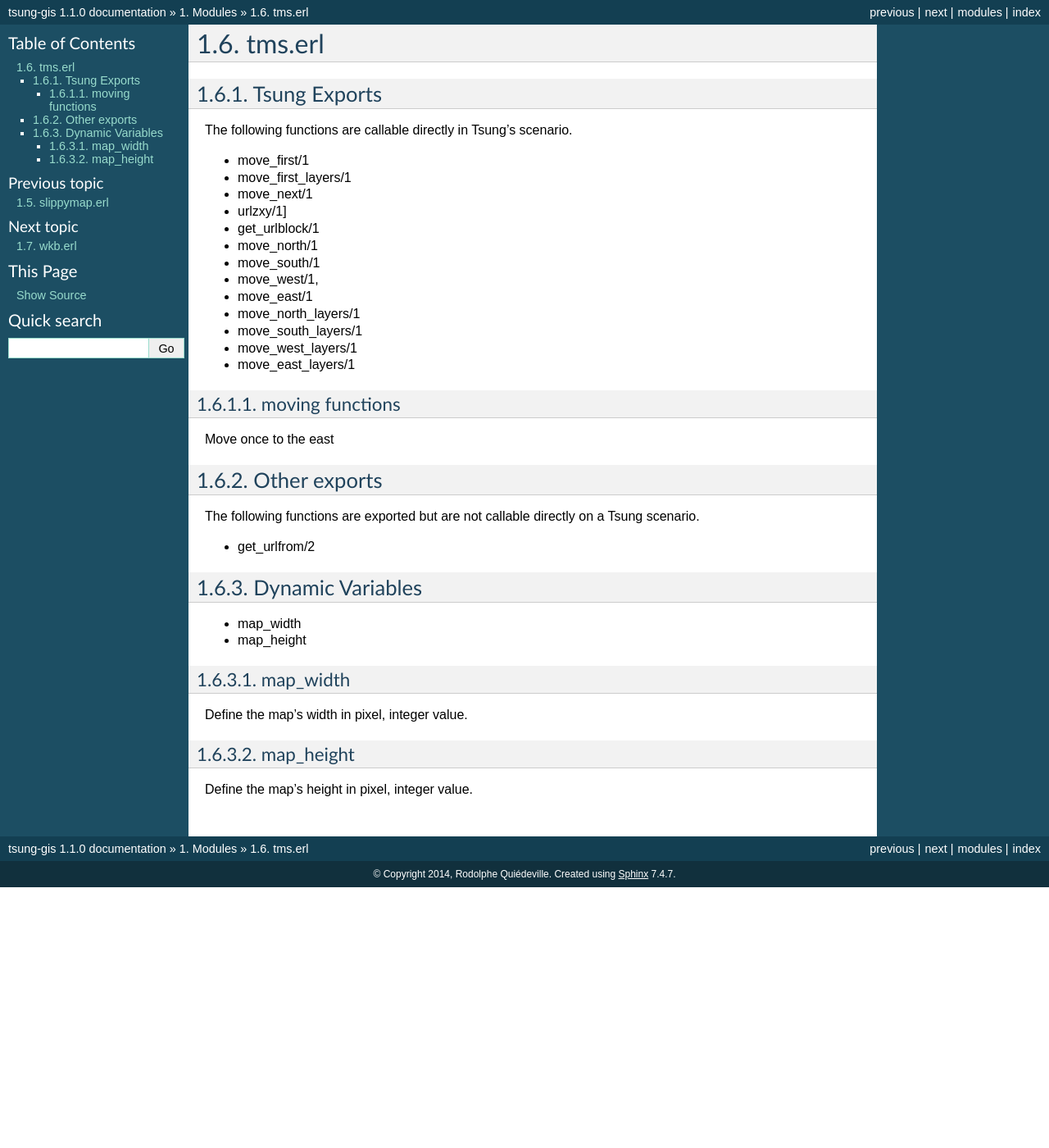
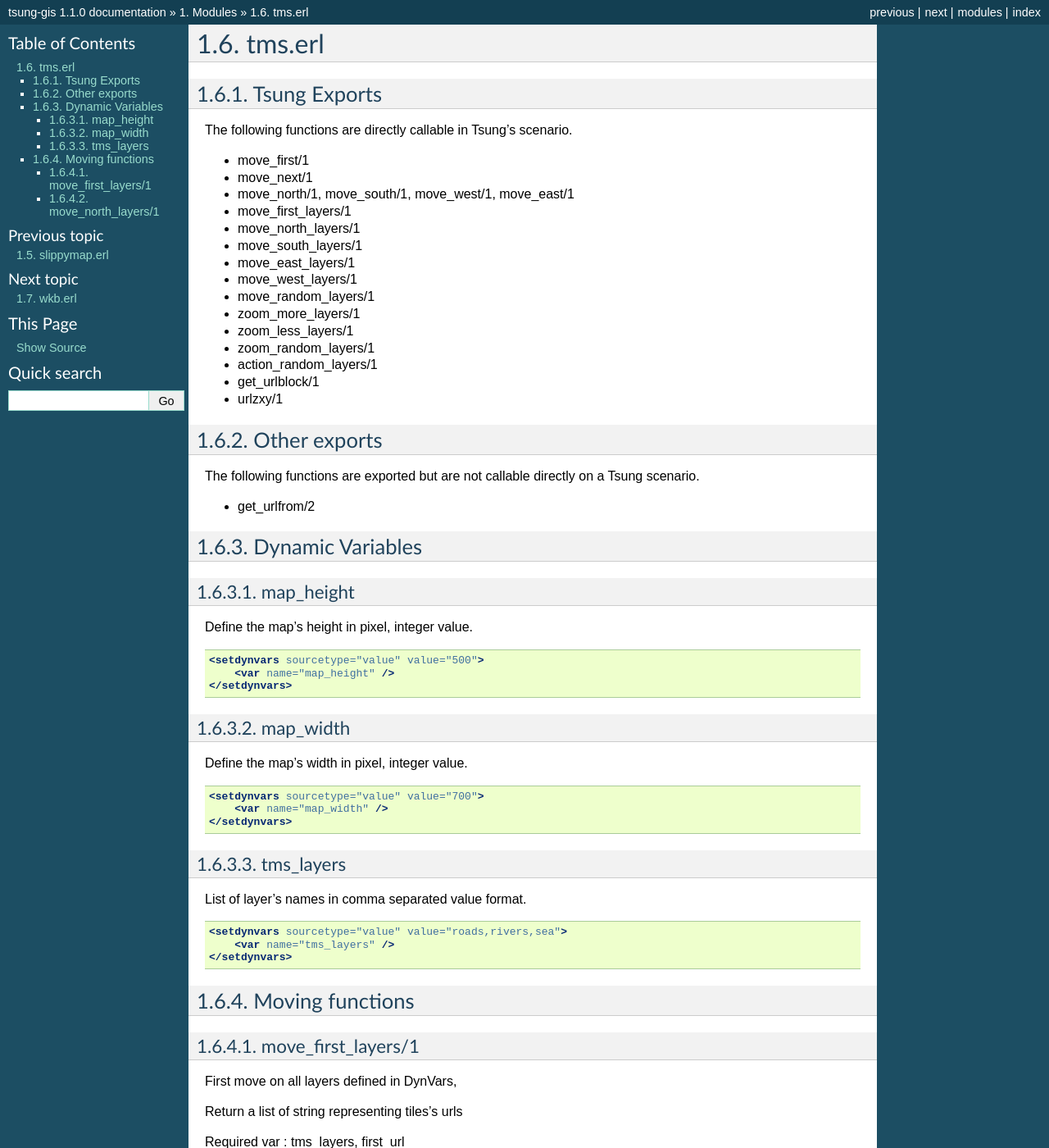
Before and after one commit to rodo/tsung-gis, a Sphinx documentation site: the page built from doc/tms.rst, in a window 1280 px wide and 1400 px high. Shown: the whole window at 82% size. Built offline with Sphinx 7.4.7, drawn with Linux system fonts in a browser that asks for light colours; some of the changed text lies outside the part shown.

Commit message:
Sync computers

```diff
--- a/doc/tms.rst
+++ b/doc/tms.rst
@@ -7,40 +7,37 @@ tms.erl
 Tsung Exports
 =============
 
-The following functions are callable directly in Tsung's scenario.
+The following functions are directly callable in Tsung's scenario.
 
 * move_first/1
 
-* move_first_layers/1
-
 * move_next/1
 
-* urlzxy/1]
+* move_north/1, move_south/1, move_west/1, move_east/1
 
-* get_urlblock/1
-
-* move_north/1
-
-* move_south/1
-
-* move_west/1,
-
-* move_east/1
+* move_first_layers/1
 
 * move_north_layers/1
 
 * move_south_layers/1
 
+* move_east_layers/1
+
 * move_west_layers/1
 
-* move_east_layers/1
+* move_random_layers/1
 
-.. index:: move_east
+* zoom_more_layers/1
 
-moving functions
-----------------
+* zoom_less_layers/1
 
-Move once to the east
+* zoom_random_layers/1
+
+* action_random_layers/1
+
+* get_urlblock/1
+
+* urlzxy/1
 
 Other exports
 =============
@@ -53,9 +50,20 @@ a Tsung scenario.
 Dynamic Variables
 =================
 
-* map_width
+.. index:: map_height
 
-* map_height
+map_height
+----------
+
+Define the map's height in pixel, integer value.
+
+.. code-block:: xml
+
+   <setdynvars sourcetype="value" value="500">
+       <var name="map_height" />
+   </setdynvars>
+
+
 
 .. index:: map_width
 
@@ -64,9 +72,71 @@ map_width
 
 Define the map's width in pixel, integer value.
 
-.. index:: map_height
+.. code-block:: xml
 
-map_height
+   <setdynvars sourcetype="value" value="700">
+       <var name="map_width" />
+   </setdynvars>
+
+
+.. index:: tms_layers
+
+tms_layers
 ----------
 
-Define the map's height in pixel, integer value.
+List of layer's names in comma separated value format.
+
+.. code-block:: xml
+
+   <setdynvars sourcetype="value" value="roads,rivers,sea">
+       <var name="tms_layers" />
+   </setdynvars>
+
+
+
+Moving functions
+================
+
+.. index:: move_first_layers/1
+
+move_first_layers/1
+-------------------
+
+First move on all layers defined in DynVars,
+
+Return a list of string representing tiles's urls
+
+Required var : tms_layers, first_url
+
+Sample usage :
+
+.. code-block:: xml
+
+   <setdynvars sourcetype="erlang" callback="tms:move_first_layers">
+     <var name="list_url" />
+   </setdynvars>
+
+   <foreach name="element" in="list_url">
+     <request subst="true">
+       <http url="/%%_element%%.png" method="GET" version="1.1"/>
+     </request>
+   </foreach>
+
+
+Result
+
+.. code-block:: erlang
+
+   ["a/2/1/1","a/2/1/2","a/2/2/1","a/2/2/2",
+    "b/2/1/1","b/2/1/2","b/2/2/1","b/2/2/2",
+    "c/2/1/1","c/2/1/2","c/2/2/1","c/2/2/2"],
+
+move_north_layers/1
+-------------------
+
+As move_first_layers the function will return a list of string
+representing tiles's urls. Urls are compute
+
+Required var : tms_layers, list_url
+
+Sample usage :
```
Also changed, not shown: 9 other files.
